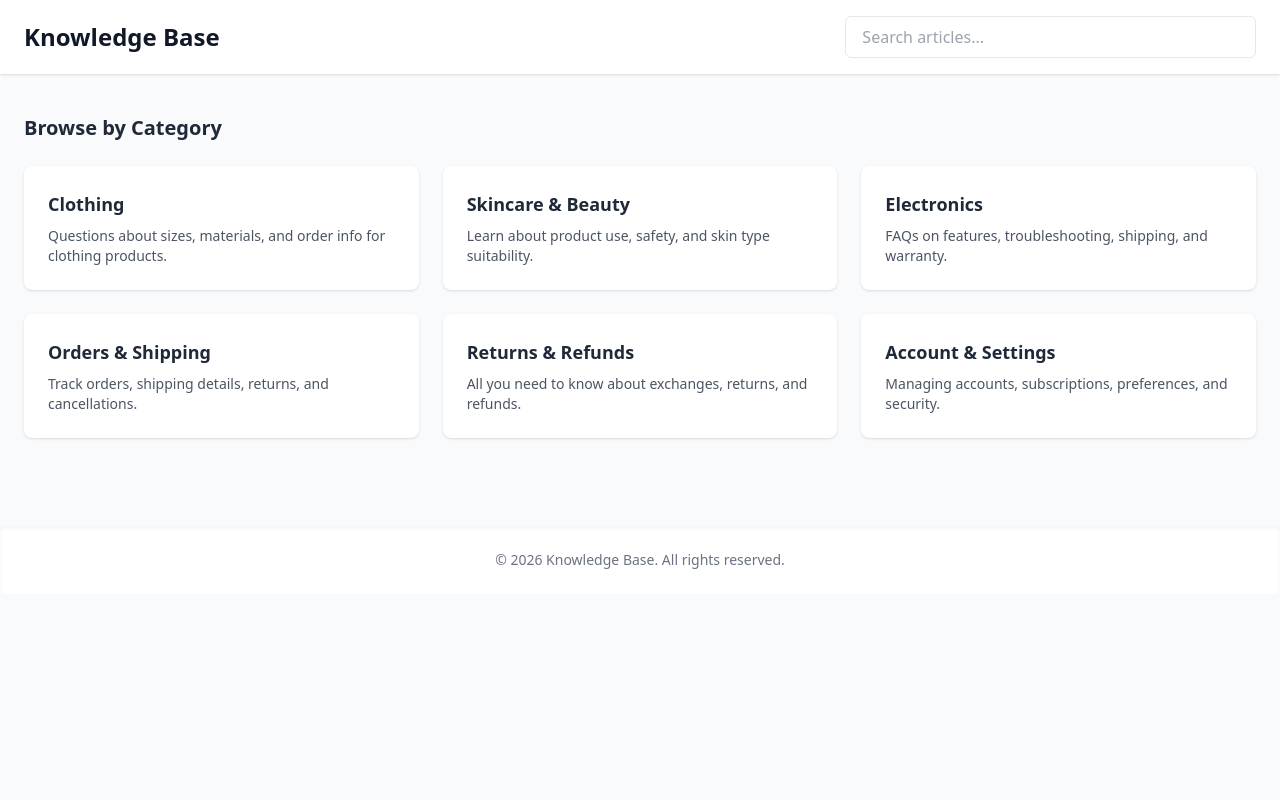
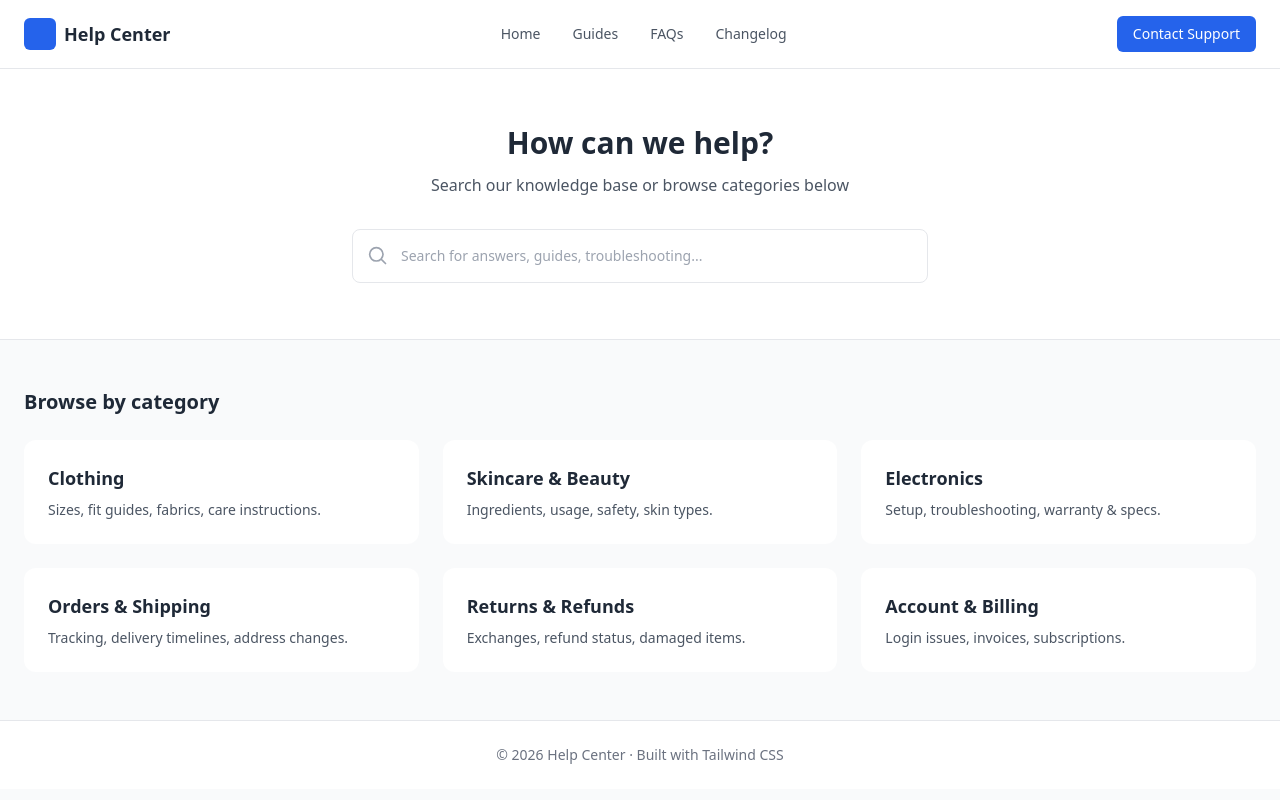
Before and after one commit to uniwebthemes/glorious-theme-help-center, a plain HTML site: page index.html in a window 1280 px wide. Drawn offline with nearby package versions, Linux system fonts and the light colour scheme.

Commit message:
Update index.html

```diff
--- a/index.html
+++ b/index.html
@@ -1,24 +1,25 @@
 <!DOCTYPE html>
 <html lang="en">
 <head>
-  <meta charset="UTF-8">
-  <meta name="viewport" content="width=device-width, initial-scale=1.0">
+  <meta charset="UTF-8" />
+  <meta name="viewport" content="width=device-width, initial-scale=1.0" />
   <title>Knowledge Base</title>
+
+  <!-- Tailwind CDN -->
   <script src="https://cdn.tailwindcss.com"></script>
+
   <style>
-    /* Smooth hover card animation */
     .card {
-      transition: transform 0.3s, box-shadow 0.3s;
+      transition: transform 0.25s ease, box-shadow 0.25s ease;
     }
     .card:hover {
-      transform: translateY(-5px);
-      box-shadow: 0 15px 25px rgba(0,0,0,0.1);
+      transform: translateY(-6px);
+      box-shadow: 0 18px 30px rgba(0, 0, 0, 0.08);
     }
-    /* Fade-in animation */
     .fade-in {
       opacity: 0;
-      transform: translateY(20px);
-      transition: opacity 0.5s ease, transform 0.5s ease;
+      transform: translateY(16px);
+      transition: opacity 0.6s ease, transform 0.6s ease;
     }
     .fade-in.visible {
       opacity: 1;
@@ -26,90 +27,151 @@
     }
   </style>
 </head>
-<body class="bg-gray-50 font-sans text-gray-800">
 
-  <!-- Header -->
-  <header class="bg-white shadow sticky top-0 z-10">
-    <div class="max-w-7xl mx-auto px-6 py-4 flex flex-col sm:flex-row justify-between items-center">
-      <h1 class="text-2xl font-bold text-gray-900">Knowledge Base</h1>
-      <input type="text" id="searchInput" placeholder="Search articles..."
-             class="mt-3 sm:mt-0 w-full sm:w-1/3 px-4 py-2 border rounded-md focus:outline-none focus:ring-2 focus:ring-blue-500 focus:border-transparent">
-    </div>
-  </header>
+<body class="bg-gray-50 text-gray-800">
 
-  <!-- Categories -->
-  <main class="max-w-7xl mx-auto px-6 py-10">
-    <h2 class="text-xl font-semibold mb-6">Browse by Category</h2>
-    <div id="categoryGrid" class="grid grid-cols-1 sm:grid-cols-2 lg:grid-cols-3 gap-6">
+  <!-- ================= NAVBAR ================= -->
+  <nav class="bg-white border-b sticky top-0 z-20">
+    <div class="max-w-7xl mx-auto px-6 py-4 flex items-center justify-between">
 
-      <!-- Card Example -->
-      <div class="card bg-white rounded-lg p-6 shadow hover:bg-blue-50 cursor-pointer fade-in" data-category="clothing">
-        <h3 class="font-semibold text-lg mb-2">Clothing</h3>
-        <p class="text-gray-600 text-sm">Questions about sizes, materials, and order info for clothing products.</p>
+      <!-- Logo -->
+      <div class="flex items-center space-x-2">
+        <div class="w-8 h-8 bg-blue-600 rounded-md"></div>
+        <span class="font-semibold text-lg">Help Center</span>
       </div>
 
-      <div class="card bg-white rounded-lg p-6 shadow hover:bg-blue-50 cursor-pointer fade-in" data-category="skincare">
-        <h3 class="font-semibold text-lg mb-2">Skincare & Beauty</h3>
-        <p class="text-gray-600 text-sm">Learn about product use, safety, and skin type suitability.</p>
+      <!-- Center Menu -->
+      <div class="hidden md:flex space-x-8 text-sm font-medium text-gray-600">
+        <a href="#" class="hover:text-gray-900">Home</a>
+        <a href="#" class="hover:text-gray-900">Guides</a>
+        <a href="#" class="hover:text-gray-900">FAQs</a>
+        <a href="#" class="hover:text-gray-900">Changelog</a>
       </div>
 
-      <div class="card bg-white rounded-lg p-6 shadow hover:bg-blue-50 cursor-pointer fade-in" data-category="electronics">
-        <h3 class="font-semibold text-lg mb-2">Electronics</h3>
-        <p class="text-gray-600 text-sm">FAQs on features, troubleshooting, shipping, and warranty.</p>
+      <!-- CTA -->
+      <div>
+        <button class="px-4 py-2 bg-blue-600 text-white rounded-md text-sm hover:bg-blue-700 transition">
+          Contact Support
+        </button>
       </div>
 
-      <div class="card bg-white rounded-lg p-6 shadow hover:bg-blue-50 cursor-pointer fade-in" data-category="orders">
-        <h3 class="font-semibold text-lg mb-2">Orders & Shipping</h3>
-        <p class="text-gray-600 text-sm">Track orders, shipping details, returns, and cancellations.</p>
+    </div>
+  </nav>
+
+  <!-- ================= HERO / SEARCH ================= -->
+  <section class="bg-white border-b">
+    <div class="max-w-4xl mx-auto px-6 py-14 text-center">
+      <h1 class="text-3xl font-bold mb-3">How can we help?</h1>
+      <p class="text-gray-600 mb-8">
+        Search our knowledge base or browse categories below
+      </p>
+
+      <!-- Search -->
+      <div class="relative max-w-xl mx-auto">
+        <!-- Icon -->
+        <svg class="absolute left-4 top-1/2 -translate-y-1/2 w-5 h-5 text-gray-400"
+             fill="none" stroke="currentColor" stroke-width="2"
+             viewBox="0 0 24 24">
+          <path stroke-linecap="round" stroke-linejoin="round"
+                d="M21 21l-4.35-4.35M10 18a8 8 0 100-16 8 8 0 000 16z"/>
+        </svg>
+
+        <input
+          id="searchInput"
+          type="text"
+          placeholder="Search for answers, guides, troubleshooting..."
+          class="w-full pl-12 pr-4 py-4 rounded-lg border text-sm focus:outline-none focus:ring-2 focus:ring-blue-500"
+        />
+      </div>
+    </div>
+  </section>
+
+  <!-- ================= CATEGORIES ================= -->
+  <main class="max-w-7xl mx-auto px-6 py-12">
+    <h2 class="text-xl font-semibold mb-6">Browse by category</h2>
+
+    <div id="categoryGrid"
+         class="grid grid-cols-1 sm:grid-cols-2 lg:grid-cols-3 gap-6">
+
+      <div class="card fade-in bg-white p-6 rounded-xl cursor-pointer">
+        <h3 class="font-semibold text-lg mb-2">Clothing</h3>
+        <p class="text-sm text-gray-600">
+          Sizes, fit guides, fabrics, care instructions.
+        </p>
       </div>
 
-      <div class="card bg-white rounded-lg p-6 shadow hover:bg-blue-50 cursor-pointer fade-in" data-category="returns">
-        <h3 class="font-semibold text-lg mb-2">Returns & Refunds</h3>
-        <p class="text-gray-600 text-sm">All you need to know about exchanges, returns, and refunds.</p>
+      <div class="card fade-in bg-white p-6 rounded-xl cursor-pointer">
+        <h3 class="font-semibold text-lg mb-2">Skincare & Beauty</h3>
+        <p class="text-sm text-gray-600">
+          Ingredients, usage, safety, skin types.
+        </p>
       </div>
 
-      <div class="card bg-white rounded-lg p-6 shadow hover:bg-blue-50 cursor-pointer fade-in" data-category="account">
-        <h3 class="font-semibold text-lg mb-2">Account & Settings</h3>
-        <p class="text-gray-600 text-sm">Managing accounts, subscriptions, preferences, and security.</p>
+      <div class="card fade-in bg-white p-6 rounded-xl cursor-pointer">
+        <h3 class="font-semibold text-lg mb-2">Electronics</h3>
+        <p class="text-sm text-gray-600">
+          Setup, troubleshooting, warranty & specs.
+        </p>
+      </div>
+
+      <div class="card fade-in bg-white p-6 rounded-xl cursor-pointer">
+        <h3 class="font-semibold text-lg mb-2">Orders & Shipping</h3>
+        <p class="text-sm text-gray-600">
+          Tracking, delivery timelines, address changes.
+        </p>
+      </div>
+
+      <div class="card fade-in bg-white p-6 rounded-xl cursor-pointer">
+        <h3 class="font-semibold text-lg mb-2">Returns & Refunds</h3>
+        <p class="text-sm text-gray-600">
+          Exchanges, refund status, damaged items.
+        </p>
+      </div>
+
+      <div class="card fade-in bg-white p-6 rounded-xl cursor-pointer">
+        <h3 class="font-semibold text-lg mb-2">Account & Billing</h3>
+        <p class="text-sm text-gray-600">
+          Login issues, invoices, subscriptions.
+        </p>
       </div>
 
     </div>
   </main>
 
-  <!-- Footer -->
-  <footer class="bg-white mt-12 shadow-inner py-6">
-    <div class="max-w-7xl mx-auto px-6 text-center text-gray-500 text-sm">
-      &copy; 2026 Knowledge Base. All rights reserved.
+  <!-- ================= FOOTER ================= -->
+  <footer class="bg-white border-t py-6">
+    <div class="text-center text-sm text-gray-500">
+      © 2026 Help Center · Built with Tailwind CSS
     </div>
   </footer>
 
-  <!-- JavaScript -->
+  <!-- ================= JS ================= -->
   <script>
-    // Live search filter
-    const searchInput = document.getElementById('searchInput');
-    const cards = document.querySelectorAll('#categoryGrid .card');
+    // Search filter
+    const searchInput = document.getElementById("searchInput");
+    const cards = document.querySelectorAll(".card");
 
-    searchInput.addEventListener('input', (e) => {
-      const term = e.target.value.toLowerCase();
+    searchInput.addEventListener("input", () => {
+      const term = searchInput.value.toLowerCase();
       cards.forEach(card => {
-        const text = card.textContent.toLowerCase();
-        card.style.display = text.includes(term) ? 'block' : 'none';
+        card.style.display = card.textContent.toLowerCase().includes(term)
+          ? "block"
+          : "none";
       });
     });
 
-    // Fade-in animation on scroll
-    const faders = document.querySelectorAll('.fade-in');
-    const appearOptions = { threshold: 0.2 };
-    const appearOnScroll = new IntersectionObserver((entries, observer) => {
+    // Fade-in animation
+    const observer = new IntersectionObserver(entries => {
       entries.forEach(entry => {
-        if(entry.isIntersecting){
-          entry.target.classList.add('visible');
+        if (entry.isIntersecting) {
+          entry.target.classList.add("visible");
           observer.unobserve(entry.target);
         }
       });
-    }, appearOptions);
+    }, { threshold: 0.15 });
 
-    faders.forEach(fader => appearOnScroll.observe(fader));
+    document.querySelectorAll(".fade-in").forEach(el => observer.observe(el));
   </script>
+
 </body>
 </html>
```
